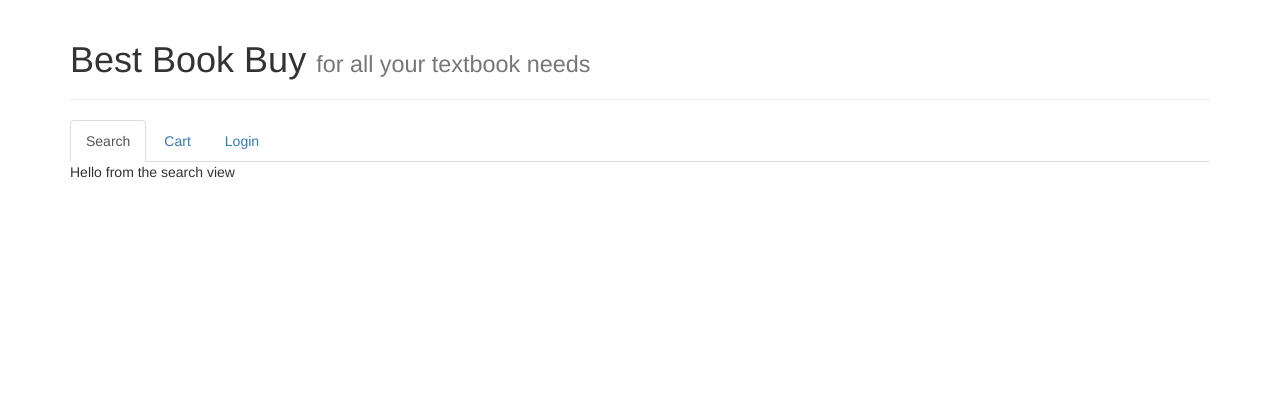
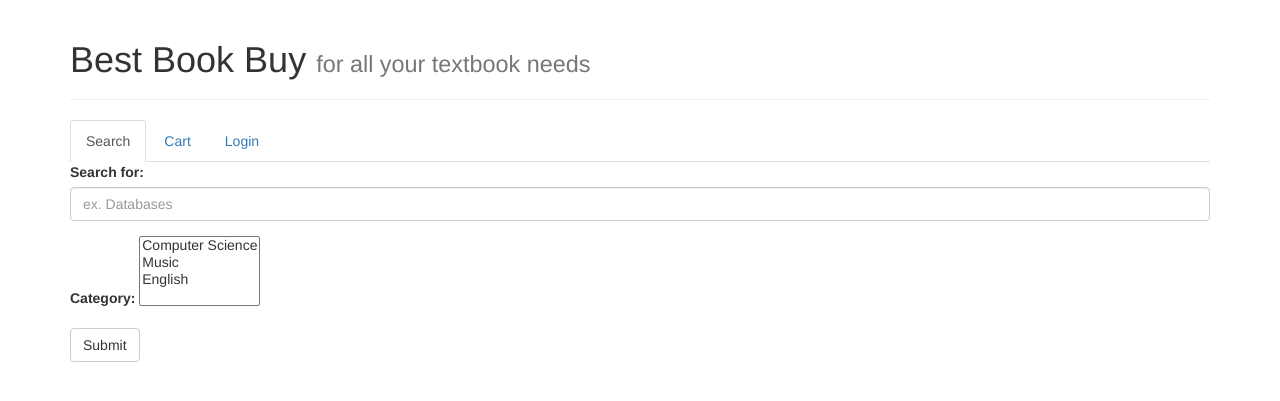
Before and after one commit to kellyk/php-router, a PHP site: template views/SearchView.php in a window 1280 px wide. Shown: the top 401 px of the page. Run offline with PHP 8.4, Linux system fonts and the light colour scheme; the template is opened without the code that fills it, so the values that code supplies are empty; some libraries are stand-ins or nearby versions.

Commit message:
add some html

```diff
--- a/views/SearchView.php
+++ b/views/SearchView.php
@@ -1,2 +1,17 @@
 <?php include_once('views/global/Header.php'); ?>
-Hello from the search view
+<form role="form">
+  	<div class="form-group">
+	    <label for="searchFor">Search for:</label>
+	    <input type="text" class="form-control" id="searchFor" placeholder="ex. Databases">
+	</div>
+  	<div class="form-group">
+	    <label for="category">Category:</label>
+	    <select multiple name="category" id="category">
+	    	<option value="compsci">Computer Science</option>
+	    	<option value="music">Music</option>
+	    	<option value="english">English</option>
+	    </select>
+  	</div>
+
+  <button type="submit" class="btn btn-default">Submit</button>
+</form>
```
